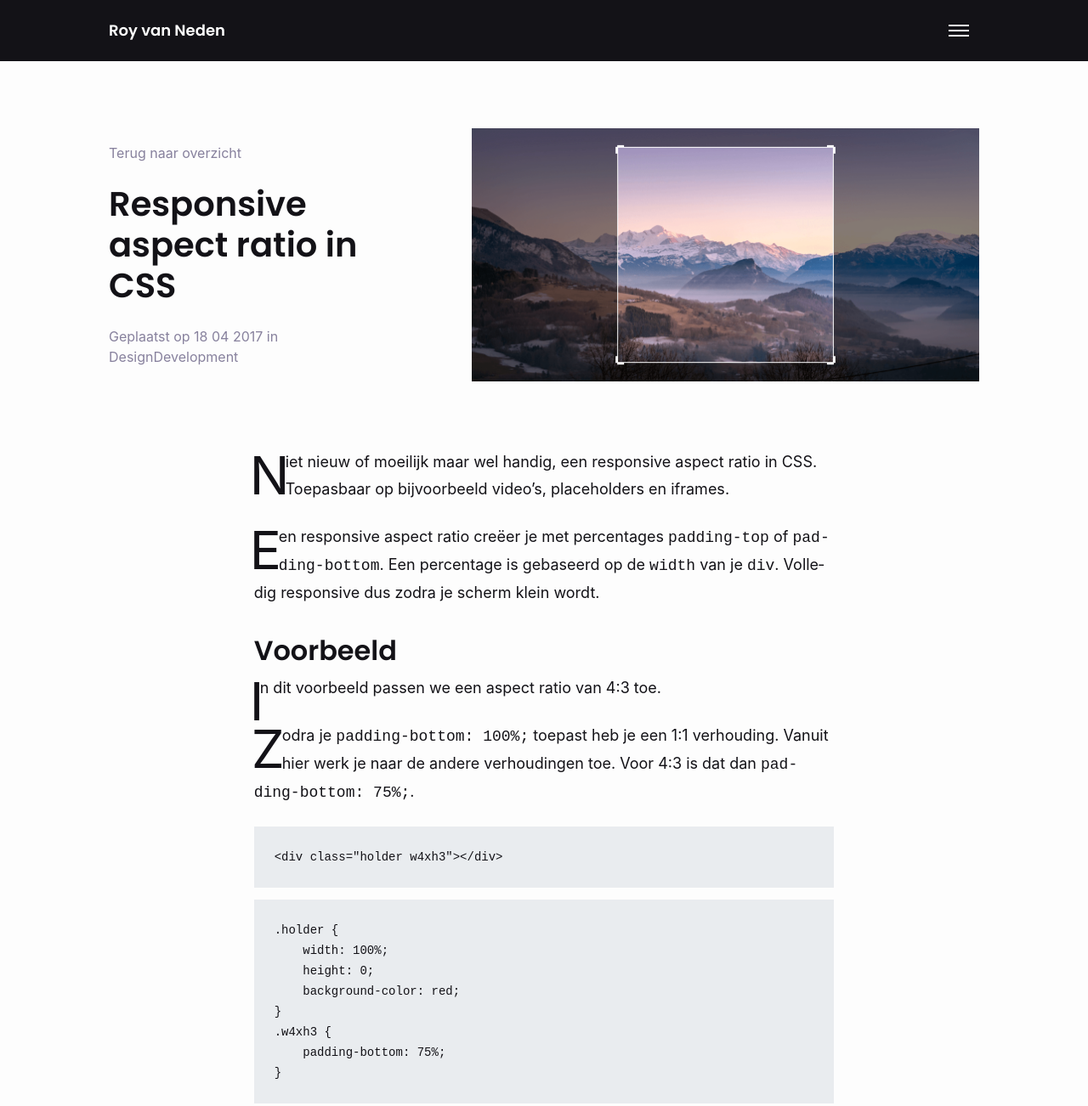
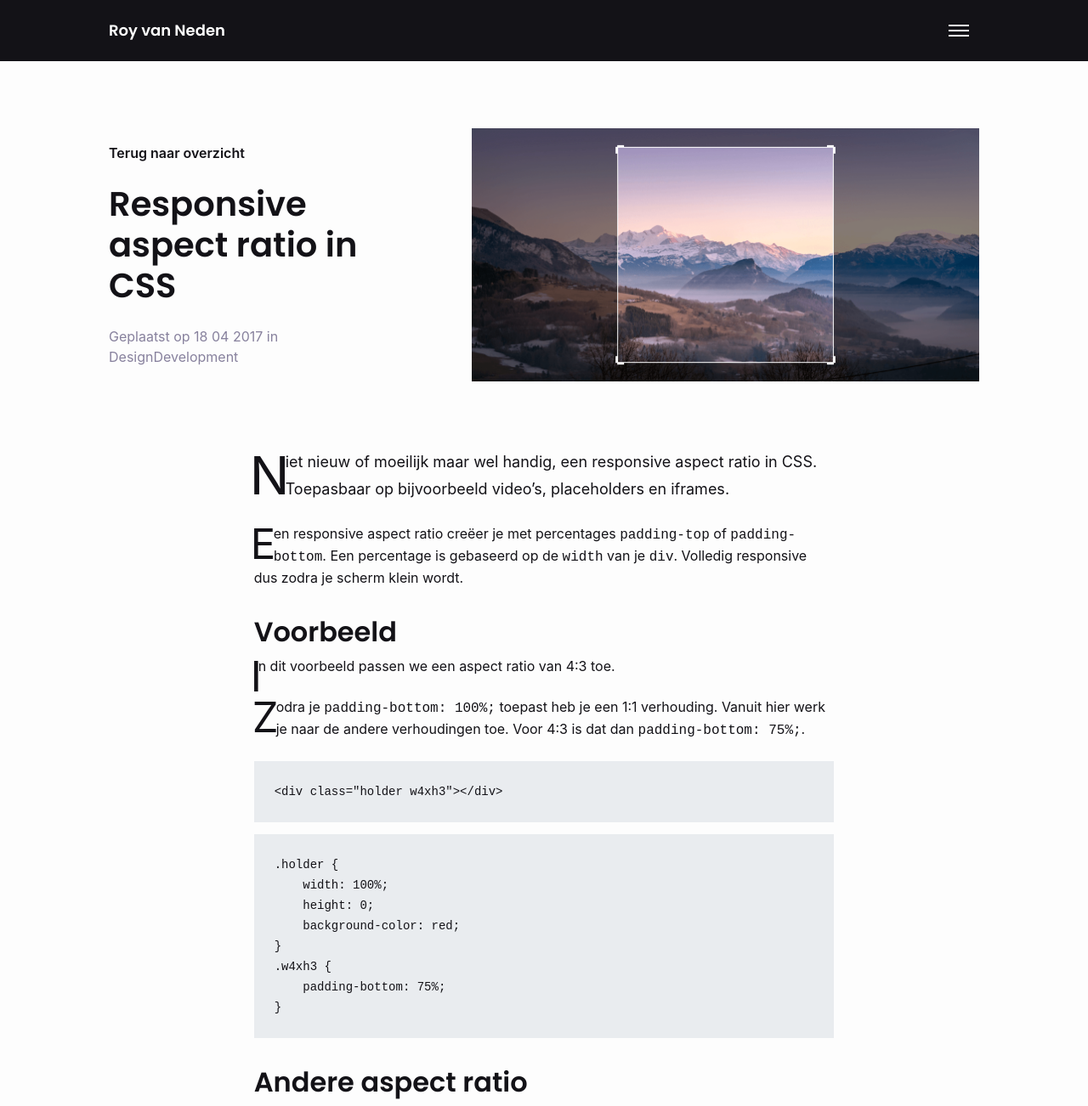
Before and after one commit to royvn/jekyll-starter-theme, a Gatsby site: page /blog/responsive-aspect-ratio-in-css/ in a window 1280 px wide. Shown: the top 1302 px of the page at 85% size. Built offline with nearby package versions, Linux system fonts and the light colour scheme; Gatsby itself is replaced by a stand-in of ours; some packages are replaced by stand-ins of ours; code samples lack their colours.

Commit message:
Small improvements

```diff
--- a/src/components/Seo.js
+++ b/src/components/Seo.js
@@ -10,7 +10,7 @@ import PropTypes from "prop-types"
 import Helmet from "react-helmet"
 import { useStaticQuery, graphql } from "gatsby"
 
-function SEO({ description, lang, meta, title }) {
+function SEO({ title, description, lang, meta }) {
   const { site } = useStaticQuery(
     graphql`
       query {
--- a/src/pages/404.js
+++ b/src/pages/404.js
@@ -3,13 +3,16 @@ import { Link } from "gatsby";
 
 import Layout from "../components/layout";
 import SEO from "../components/seo";
+import ToolkitHeadline from '../components/ToolkitHeadline';
 
 class NotFound extends React.Component {
 	render() {
 		return (
 			<Layout>
 				<SEO title="404, pagina niet gevonden" />
-				<ToolkitHeadline title="Pagina niet gevonden" subtitle="Probeer het nog een keer." />
+				<div className="page-content content">
+					<ToolkitHeadline title="Pagina niet gevonden" subtitle="Probeer het nog een keer." />
+				</div>
 			</Layout>
 		);
 	}
--- a/src/styles/_content.scss
+++ b/src/styles/_content.scss
@@ -2,8 +2,8 @@
 	display: block;
 	hyphens: auto;
 	word-wrap: break-word;
-	font-size: 1.125rem;
-	line-height: 2rem;
+	font-size: rem(16);
+	line-height: rem(24);
 	> *:first-child {
 		margin-top: 0;
 	}
--- a/src/styles/_post.scss
+++ b/src/styles/_post.scss
@@ -3,7 +3,8 @@
 		display: inline-block;
 		font-size: 1rem;
 		line-height: 1.5rem;
-		color: lighten($black, 48%);
+		color: $black;
+		font-weight: 600;
 		&:hover,
 		&:focus,
 		&:active {
@@ -17,7 +18,9 @@
 		margin: 1.5rem 0;
 	}
 	.post-header {
-		margin-top: 3rem;
+		@include media-breakpoint-up(lg) {
+			margin-top: 3rem;
+		}
 		.post-header__content {
 			margin-top: 3rem;
 			margin-bottom: 3rem;
--- a/src/templates/article.js
+++ b/src/templates/article.js
@@ -7,6 +7,7 @@
 
 export default ({ data }) => {
   const post = data.markdownRemark;
+
   return (
     <Layout>
       <SEO title={post.frontmatter.title} description={post.excerpt} />
@@ -21,7 +22,7 @@
                 {post.frontmatter.title}
               </h1>
               <p className="post-meta">
-                Geplaatst op {post.frontmatter.date} in {post.frontmatter.categories}
+                Geplaatst op {post.frontmatter.date} in  {post.frontmatter.categories}
               </p>
             </div>
             <div className="post-header__image gcs-xs-1 gce-xs-13 gcs-lg-6 gce-lg-13">
```
